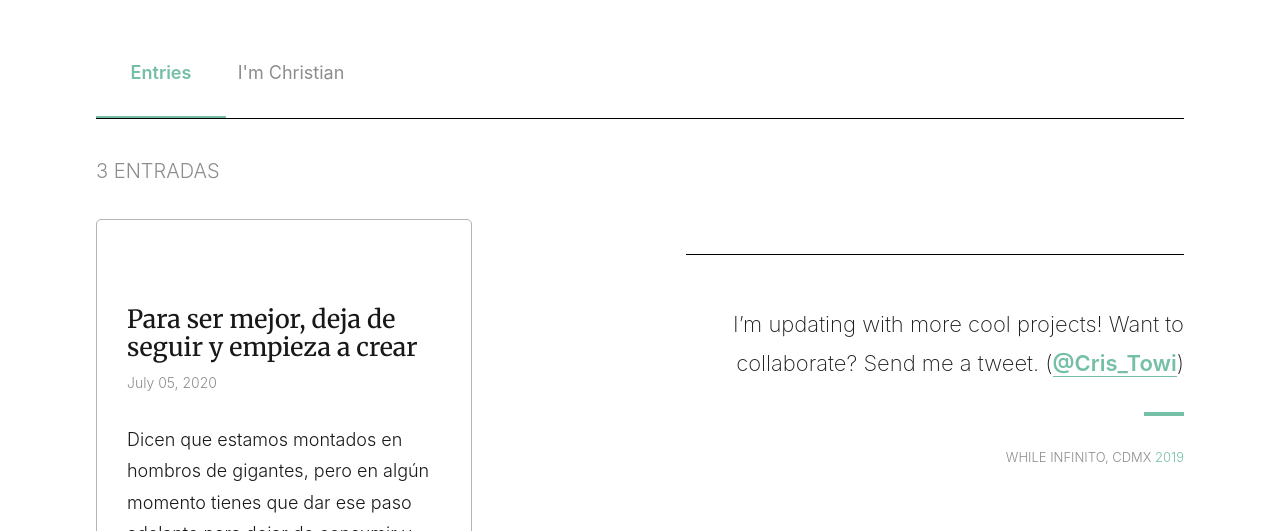
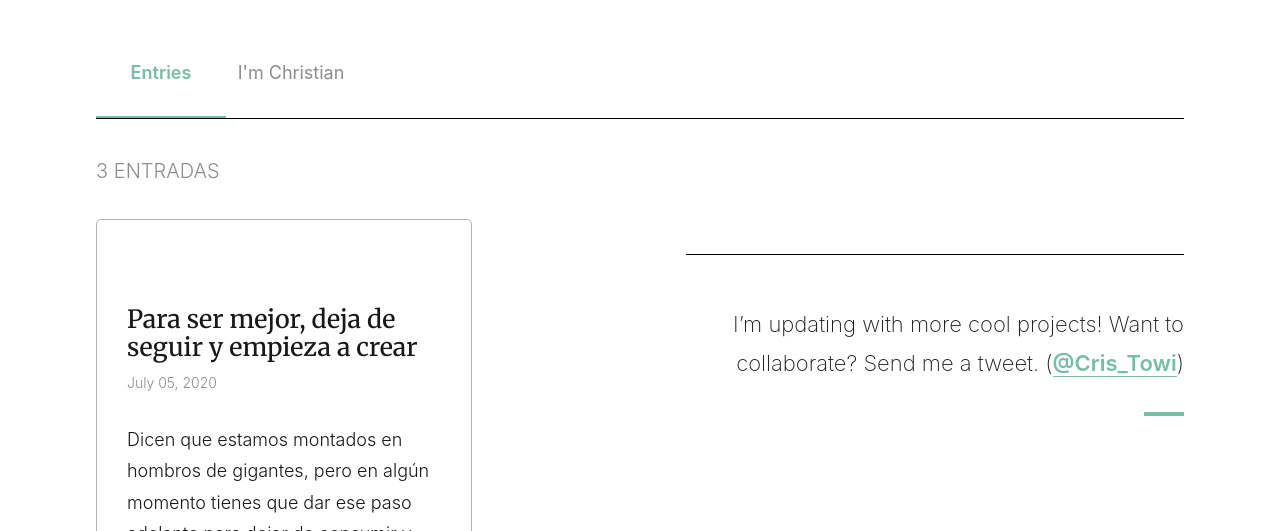
Before and after one commit to CrisTowi/while-infinito, a Gatsby site: page / in a window 1280 px wide. Shown: the part 269-800 px from the top of the page. Built offline with nearby package versions, Linux system fonts and the light colour scheme; Gatsby itself is replaced by a stand-in of ours; some packages are replaced by stand-ins of ours.

Commit message:
Remove wrong label on 2019

```diff
--- a/src/containers/Entries/index.js
+++ b/src/containers/Entries/index.js
@@ -32,9 +32,6 @@ const Entries = ({ posts }) => {
               <p>I’m updating with more cool projects! Want to collaborate? Send me a tweet. (<a className="bio-link" href="https://twitter.com/Cris_Towi" target="_blank" rel="noreferrer">@Cris_Towi</a>)</p>
             </div>
             <div className="blue-divider blue-divider--right"></div>
-            <div className="info-footer">
-              WHILE INFINITO, CDMX <span>2019</span>
-            </div>
           </div>
         </div>
       </div>
```
